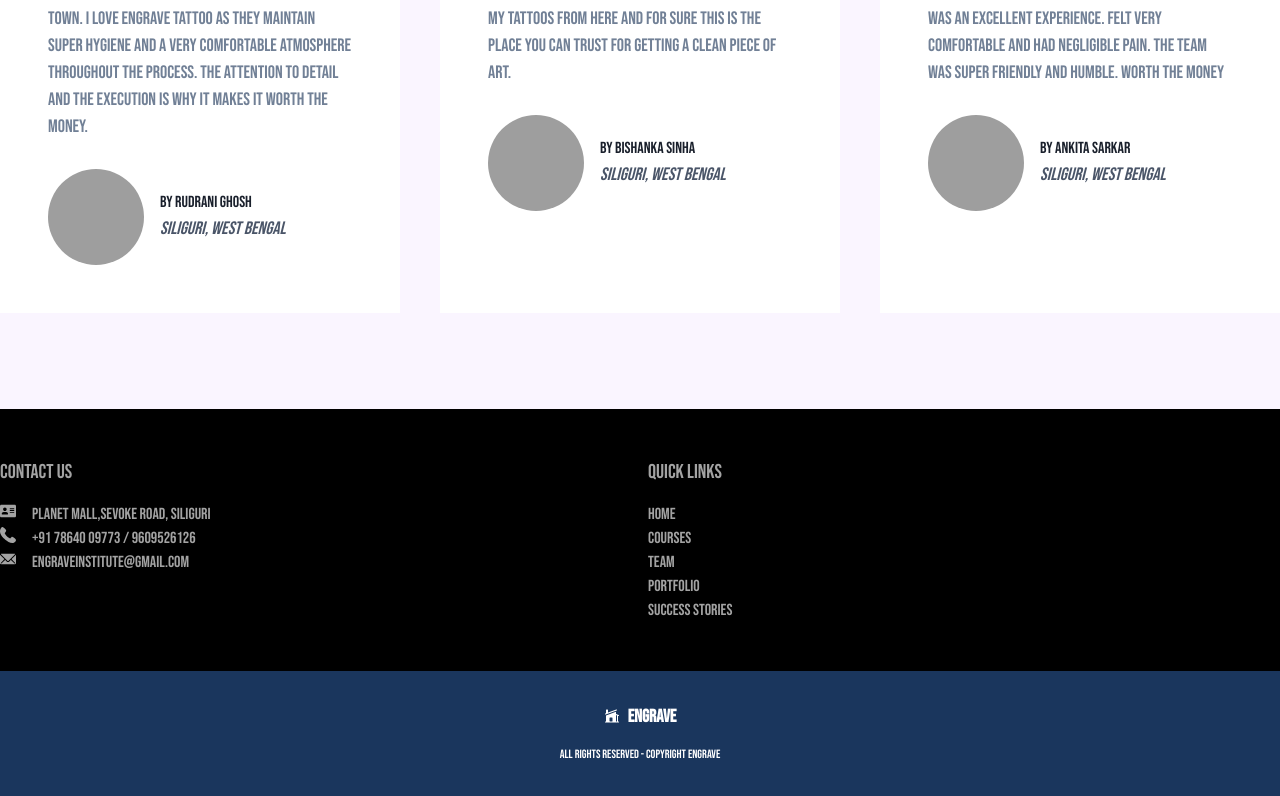
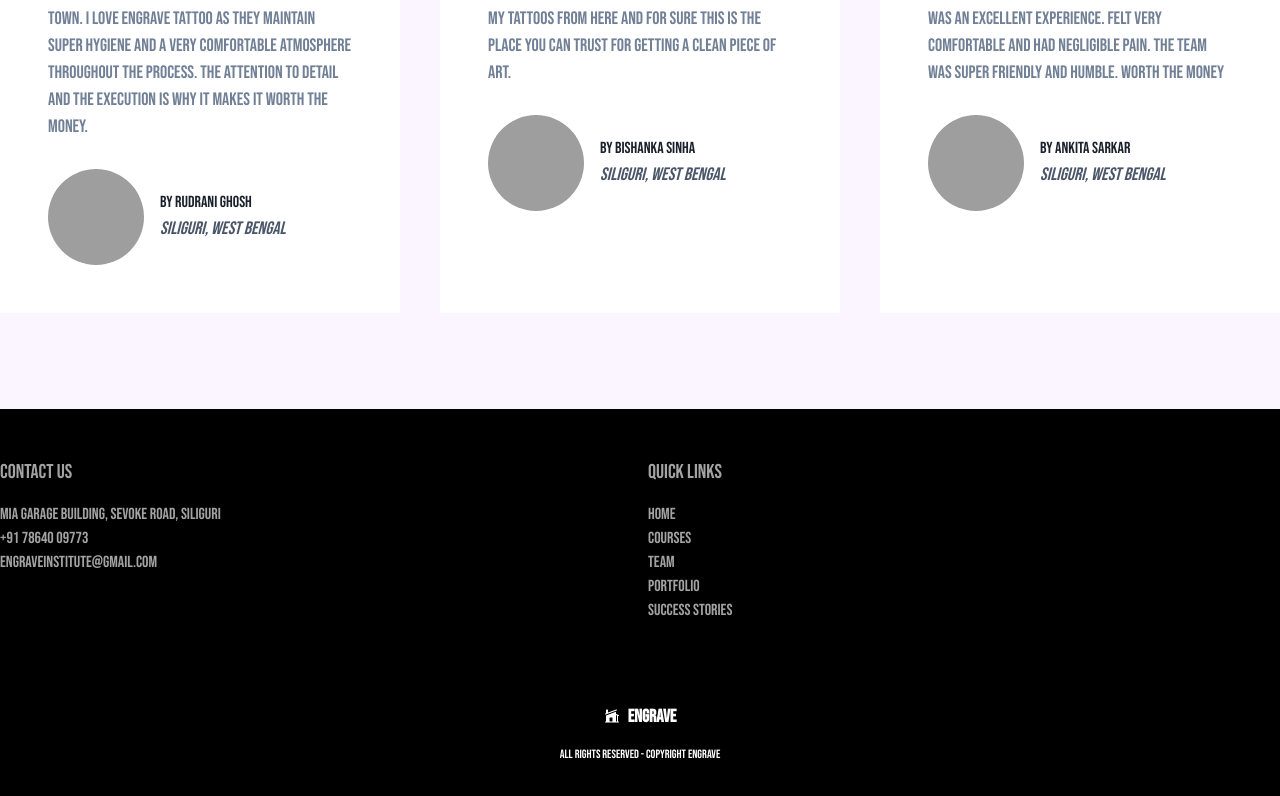
Before and after one commit to Rangeet07/EngraveSchool, a Next.js app: page / in a window 1280 px wide. Shown: the part 2897-3693 px from the top of the page. Built offline with nearby package versions, Linux system fonts and the light colour scheme; grey boxes are pictures that could not be loaded.

Commit message:
footerfix

```diff
--- a/features/Home/components/FeaturedPortfolio/components/PortfolioSlider/PortfolioSlider.js
+++ b/features/Home/components/FeaturedPortfolio/components/PortfolioSlider/PortfolioSlider.js
@@ -32,7 +32,7 @@ const PortfolioSlider = ({portfolios}) => {
     className="mySwiper"
     >
     {portfolios.map((portfolio) => (
-      <SwiperSlide key={portfolio.data}>
+      <SwiperSlide key={portfolio.date}>
         <PortfolioCard {...portfolio}/>
 
 
--- a/features/Home/components/Testimonials/Testimonials.js
+++ b/features/Home/components/Testimonials/Testimonials.js
@@ -26,7 +26,7 @@ const Testimonials = () => {
         marginBottom="3rem"
         paddingX="2rem"
         textAlign="center"
-         >
+        >
             Here's what our mentees have to say.
          </Text>
          <SimpleGrid columns="3" minChildWidth="300px" gap={{base:"0.5rem", sm:"2.5rem"}}>
@@ -36,7 +36,8 @@ const Testimonials = () => {
             ))}
          </SimpleGrid>
     </Box>
-</Box>  )
+</Box>
+ )
 }
 
 export default Testimonials
--- a/features/common/modules/Footer/Footer.js
+++ b/features/common/modules/Footer/Footer.js
@@ -50,7 +50,7 @@ const Footer = () => {
 
 </Box>
 <Box
-    backgroundColor="blue.900"
+
     display='flex'
     padding="2rem"
     justifyContent="center"
@@ -75,15 +75,12 @@ const Footer = () => {
 
 export default Footer
 
-const FooterLink = ({name, link, icon})=> {
+const FooterLink = ({name, link})=> {
     return(
         <Text>
             <Link href={link}>
-                <Flex gap="1rem" s>
-                {icon}
 
                 {name}
-                </Flex>
                 </Link>
         </Text>
     )
--- a/features/common/modules/Footer/footerConsts.js
+++ b/features/common/modules/Footer/footerConsts.js
@@ -2,8 +2,8 @@ import { EmailIcon, PhoneIcon } from "@chakra-ui/icons"
 import { FaAddressCard } from "react-icons/fa"
 
 export const courses = [
-    {name: "Planet Mall,Sevoke Road, Siliguri", link:"/diploma", icon: <FaAddressCard/> },
-    {name: "+91 78640 09773 / 9609526126 ", link:"", icon: <PhoneIcon/> },
+    {name: "Mia Garage Building, Sevoke Road, Siliguri", link:"/diploma", icon: <FaAddressCard/> },
+    {name: "+91 78640 09773  ", link:"", icon: <PhoneIcon/> },
     {name: "engraveinstitute@gmail.com", link:"" ,icon: <EmailIcon/> },
 ]
 
--- a/features/data/courseconst.js
+++ b/features/data/courseconst.js
@@ -9,7 +9,7 @@ export const courses = [
     },
     {
         name: "COMPLETE COURSE IN TATTOO ART",
-        duration:'1 year',
+        duration:'45 days',
         description: "Designed for people who are determined to make a career in the tattoo industry. The complete course covers all aspects of tattoo learning, from building the right foundation to master the advanced level of tattoo techniques.",
         price: '55000/-',
         url: "https://images.unsplash.com/photo-1660917096335-d3a6b1f22ff5?q=80&w=2074&auto=format&fit=crop&ixlib=rb-4.0.3&ixid=M3wxMjA3fDB8MHxwaG90by1wYWdlfHx8fGVufDB8fHx8fA%3D%3D"
@@ -17,7 +17,7 @@ export const courses = [
     },
     {
         name: "TATTOO COURSE IN B&G REALISM",
-        duration:'1 year',
+        duration:'45 days',
         description: "A course specifically intended for artists already working in the business but want to learn more and expand their horizons. This advanced course assists tattoo artists in taking a step further, mastering new techniques, stepping out of their comfort zones, and reaching new milestones.",
         price: '40000/-',
         url: "https://images.unsplash.com/photo-1568515045052-f9a854d70bfd?q=80&w=1974&auto=format&fit=crop&ixlib=rb-4.0.3&ixid=M3wxMjA3fDB8MHxwaG90by1wYWdlfHx8fGVufDB8fHx8fA%3D%3D"
```
